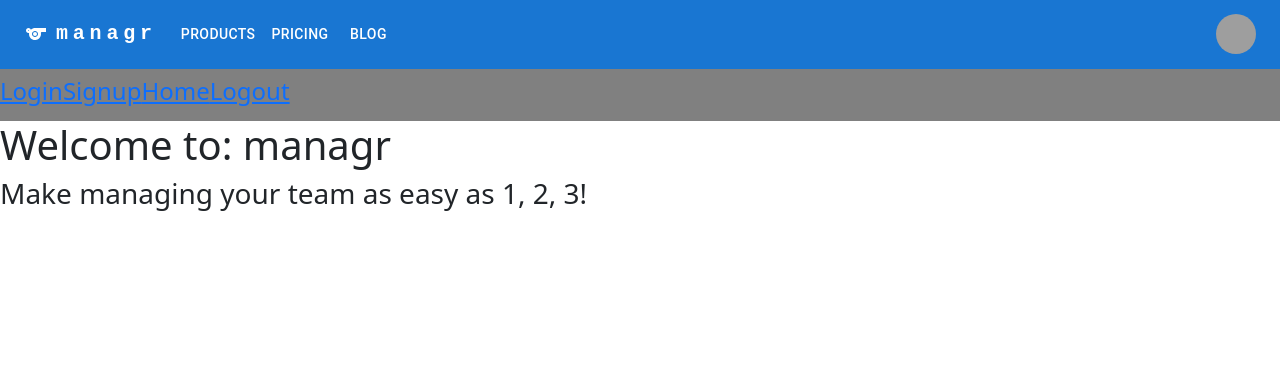
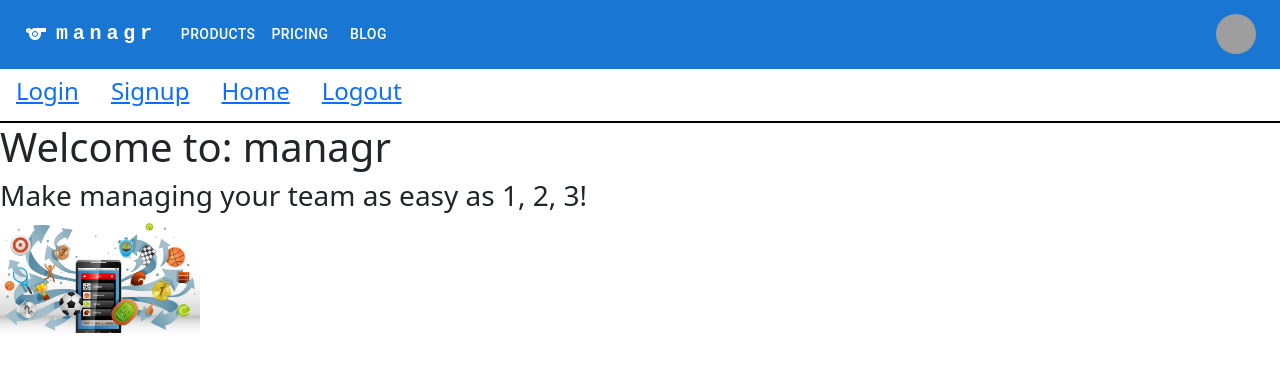
Before and after one commit to oscarcbryant/managr, a React (Create React App) app in the folder client/: page / in a window 1280 px wide. Shown: the top 372 px of the page. Built offline with nearby package versions, Linux system fonts and the light colour scheme; grey boxes are pictures that could not be loaded.

Commit message:
adding image and resolving styling

```diff
--- /dev/null
+++ b/client/src/components/styles/Landing.css
@@ -0,0 +1,7 @@
+img {
+    max-width: 200px;
+    max-height: 200px;
+    display: flex;
+    align-items: flex-end;
+
+}
--- a/client/src/components/styles/Navbar.css
+++ b/client/src/components/styles/Navbar.css
@@ -6,5 +6,12 @@
 }
 
 .navbar {
-    background-color: grey;
+    background-color: white;
+    border-bottom: solid black 2px;
 }
+
+a {
+    color: white;
+    text-decoration: underline;
+    margin: 1rem;
+}
--- a/client/src/pages/Landing.js
+++ b/client/src/pages/Landing.js
@@ -1,4 +1,6 @@
 import React from 'react';
+import image from '../components/image.jpg';
+import '../components/styles/Landing.css'
 
 
 function Landing() {
@@ -9,6 +11,7 @@ function Landing() {
             {/* <Container>
                 <h1>Login</h1>
             </Container> */}
+            <img src={image} />
         </div>
     );
   }
```
Also changed, not shown: client/src/components/image.jpg (added).
